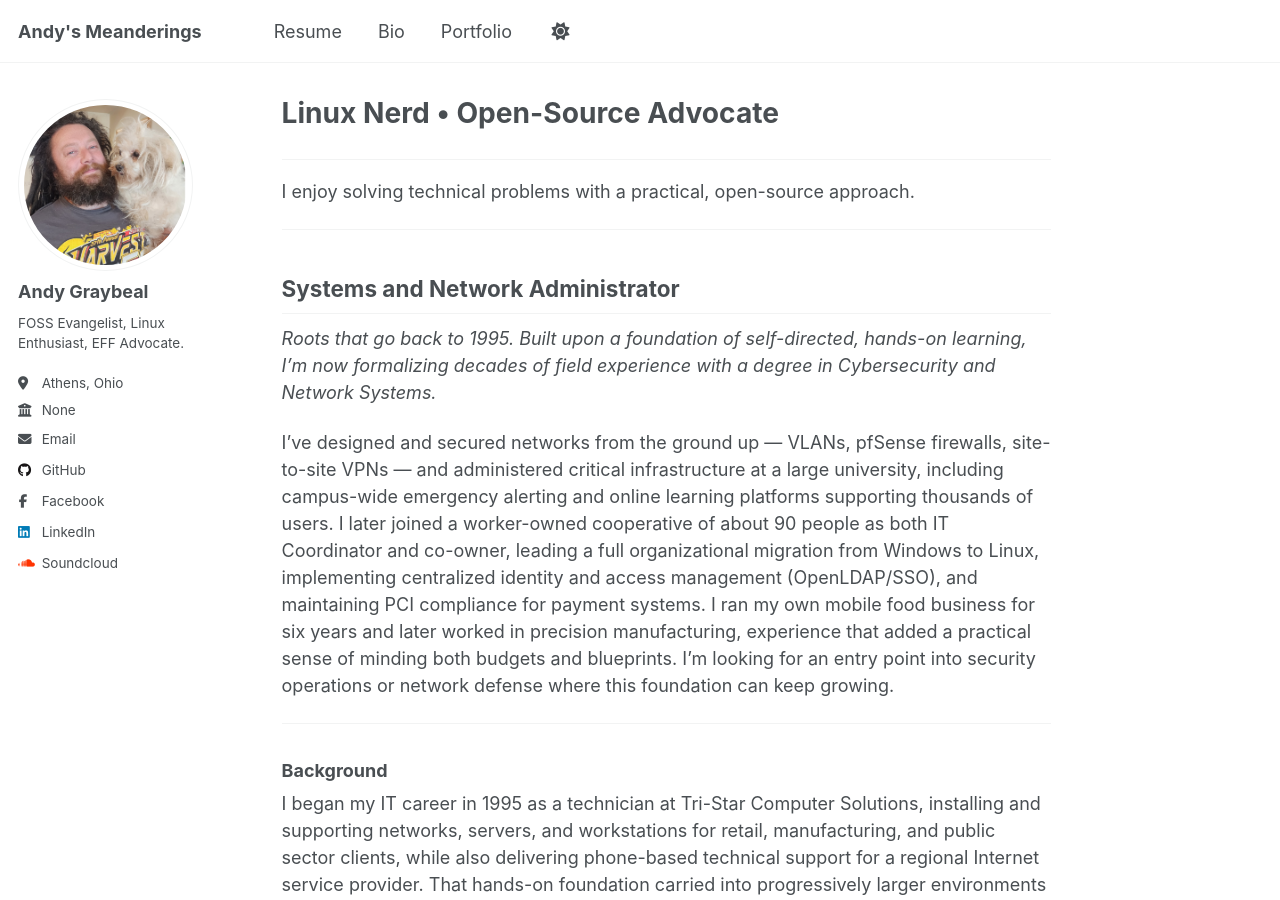
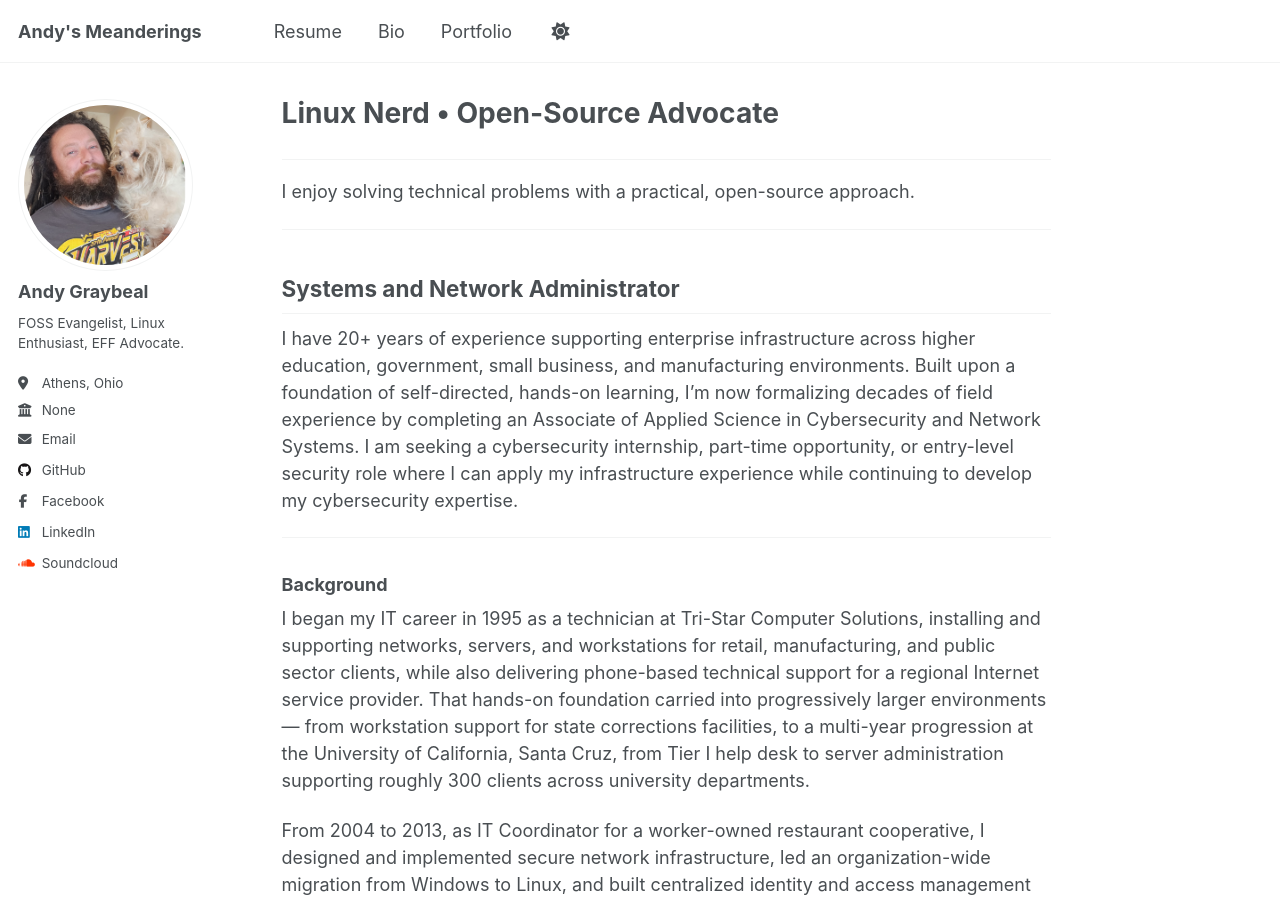
Before and after one commit to andy-graybeal/andy-graybeal.github.io, a Jekyll site: the page built from _pages/about.md, in a window 1280 px wide and 900 px high. Built offline with Jekyll 4.4.1, drawn with Linux system fonts in a browser that asks for light colours; a script that is not in the unit is left out.

Commit message:
Update about.md

```diff
--- a/_pages/about.md
+++ b/_pages/about.md
@@ -62,9 +62,7 @@ I enjoy solving technical problems with a practical, open-source approach.
 ---
 ## Systems and Network Administrator
 
-*Roots that go back to 1995. Built upon a foundation of self-directed, hands-on learning, I'm now formalizing decades of field experience with a degree in Cybersecurity and Network Systems.*
-
-I've designed and secured networks from the ground up — VLANs, pfSense firewalls, site-to-site VPNs — and administered critical infrastructure at a large university, including campus-wide emergency alerting and online learning platforms supporting thousands of users. I later joined a worker-owned cooperative of about 90 people as both IT Coordinator and co-owner, leading a full organizational migration from Windows to Linux, implementing centralized identity and access management (OpenLDAP/SSO), and maintaining PCI compliance for payment systems. I ran my own mobile food business for six years and later worked in precision manufacturing, experience that added a practical sense of minding both budgets and blueprints. I'm looking for an entry point into security operations or network defense where this foundation can keep growing.
+I have 20+ years of experience supporting enterprise infrastructure across higher education, government, small business, and manufacturing environments. Built upon a foundation of self-directed, hands-on learning, I'm now formalizing decades of field experience by completing an Associate of Applied Science in Cybersecurity and Network Systems. I am seeking a cybersecurity internship, part-time opportunity, or entry-level security role where I can apply my infrastructure experience while continuing to develop my cybersecurity expertise.
 
 ---
 ### Background
```
